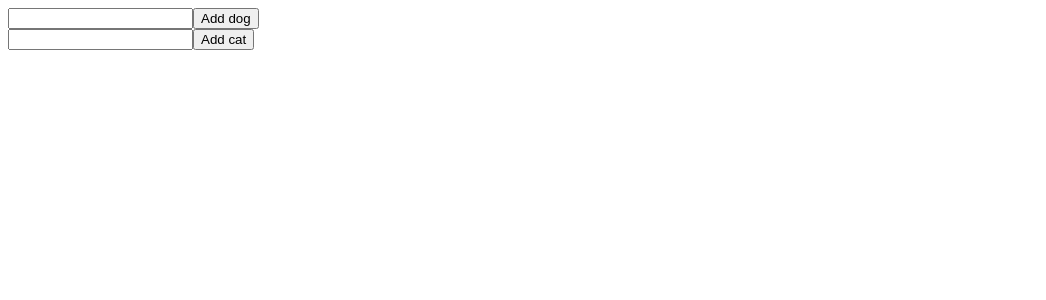
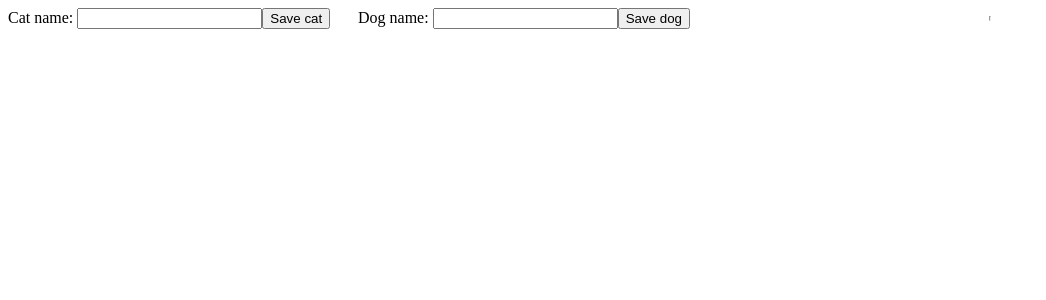
Before and after one commit to AlexandrPetrov1987/my-react, a React (Create React App) app: page / in a window 1280 px wide. Shown: the top 300 px of the page, without its empty margins (0-1046 px from the left). Built offline with nearby package versions, Linux system fonts and the light colour scheme.

Commit message:
add project

```diff
--- a/src/App.js
+++ b/src/App.js
@@ -1,11 +1,68 @@
-import Pets from "./components/Animals";
+import {useReducer, useState} from "react";
+import css from './App.module.css'
+
+const reducer = (state, action) => {
+    const {type, payload} = action;
+
+    switch (type) {
+        case 'addCat':
+            return {...state, cats: [...state.cats, {name: payload, id: Date.now()}]};
+        case 'deleteCat':
+            return {...state, cats: state.cats.filter(cat => cat.id !== payload)};
+        case 'addDog':
+            return {...state, dogs: [...state.dogs, {name: payload, id: Date.now()}]};
+        case 'deleteDog':
+            return {...state, dogs: state.dogs.filter(dog => dog.id !== payload)};
+        default:
+            console.error('');
+            return state;
+    }
+}
 
 function App() {
+    const [state, dispatch] = useReducer(reducer, {cats: [], dogs: []});
+    const [cat, setCat] = useState('');
+    const [dog, setDog] = useState('');
+
+    const createCat = () => {
+        dispatch({type: 'addCat', payload: cat});
+        setCat('');
+    }
+
+    const createDog = () => {
+        dispatch({type: 'addDog', payload: dog});
+        setDog('');
+    }
+
     return (
-        <div className="App">
-            <div className="pets">
-                <Pets pet="dog"/>
-                <Pets pet="cat"/>
+        <div className={css.style}>
+            <div className={css.input}>
+                <label>Cat name: <input type="text" onChange={({target}) => setCat(target.value)} value={cat}/></label>
+                <button onClick={() => createCat()}>Save cat</button>
+            </div>
+
+            <div className={css.input}>
+                <label>Dog name: <input type="text" onChange={({target}) => setDog(target.value)} value={dog}/></label>
+                <button onClick={() => createDog()}>Save dog</button>
+            </div>
+
+            <hr/>
+            <div>
+                {
+                    state.cats.map(cat => (<div key={cat.id}>
+                        {cat.name}
+                        <button onClick={() => dispatch({type: 'deleteCat', payload: cat.id})}>delete cat</button>
+                    </div>))
+                }
+            </div>
+
+            <div>
+                {
+                    state.dogs.map(dog => (<div key={dog.id}>
+                        {dog.name}
+                        <button onClick={() => dispatch({type: 'deleteDog', payload: dog.id})}>delete dog</button>
+                    </div>))
+                }
             </div>
         </div>
     );
--- /dev/null
+++ b/src/App.module.css
@@ -0,0 +1,9 @@
+.style {
+    width: 100%;
+    display: flex;
+    justify-content: space-evenly;
+}
+
+.input {
+    width: 350px;
+}
--- a/src/components/Animals.js
+++ /dev/null
@@ -1,33 +0,0 @@
-import React, {useRef} from 'react';
-
-import {usePetReducer} from "../reducers";
-
-const Pets = ({pet}) => {
-    const petFormInput = useRef();
-    const [state, dispatch] = usePetReducer();
-    const addHandle = () => {
-        const {value: name} = petFormInput.current;
-        dispatch({type: 'ADD', payload: {name, pet}});
-        petFormInput.current.value = '';
-    };
-    const removeHandle = (id) => {
-        dispatch({type: 'DELETE', payload: {id, pet}});
-    };
-
-    return (
-        <div className="list">
-            <div>
-                <input type="text" ref={petFormInput}/>
-                <button onClick={addHandle}>Add {pet}</button>
-            </div>
-            {state[pet + 's'].map((petName, index) => (
-                <div key={index}>
-                    {petName}
-                    <button onClick={() => removeHandle(index)}>Remove</button>
-                </div>
-            ))}
-        </div>
-    );
-};
-
-export default Pets;
--- a/src/components/index.js
+++ /dev/null
@@ -1 +0,0 @@
-export * from './Animals';
--- a/src/index.js
+++ b/src/index.js
@@ -5,7 +5,5 @@
 
 const root = ReactDOM.createRoot(document.getElementById('root'));
 root.render(
-  <React.StrictMode>
     <App />
-  </React.StrictMode>
 );
--- a/src/reducers/animal.reducer.js
+++ /dev/null
@@ -1,29 +0,0 @@
-import {useReducer} from "react";
-
-const init = {
-    cats: [],
-    dogs: []
-};
-const reducer = (state, action) => {
-    const petKey = action.payload.pet + 's';
-
-    switch (action.type) {
-        case 'ADD' :
-            return {
-                ...state,
-                [petKey]: [...state[petKey], action.payload.name]
-            };
-
-        case 'DELETE' :
-            return {
-                ...state,
-                [petKey]: [...state[petKey].filter((pet, index) => index !== action.payload.id)]
-            };
-    }
-};
-
-const usePetReducer = () => useReducer(reducer, init);
-
-export {
-    usePetReducer
-};
--- a/src/reducers/index.js
+++ /dev/null
@@ -1 +0,0 @@
-export * from './animal.reducer';
```
